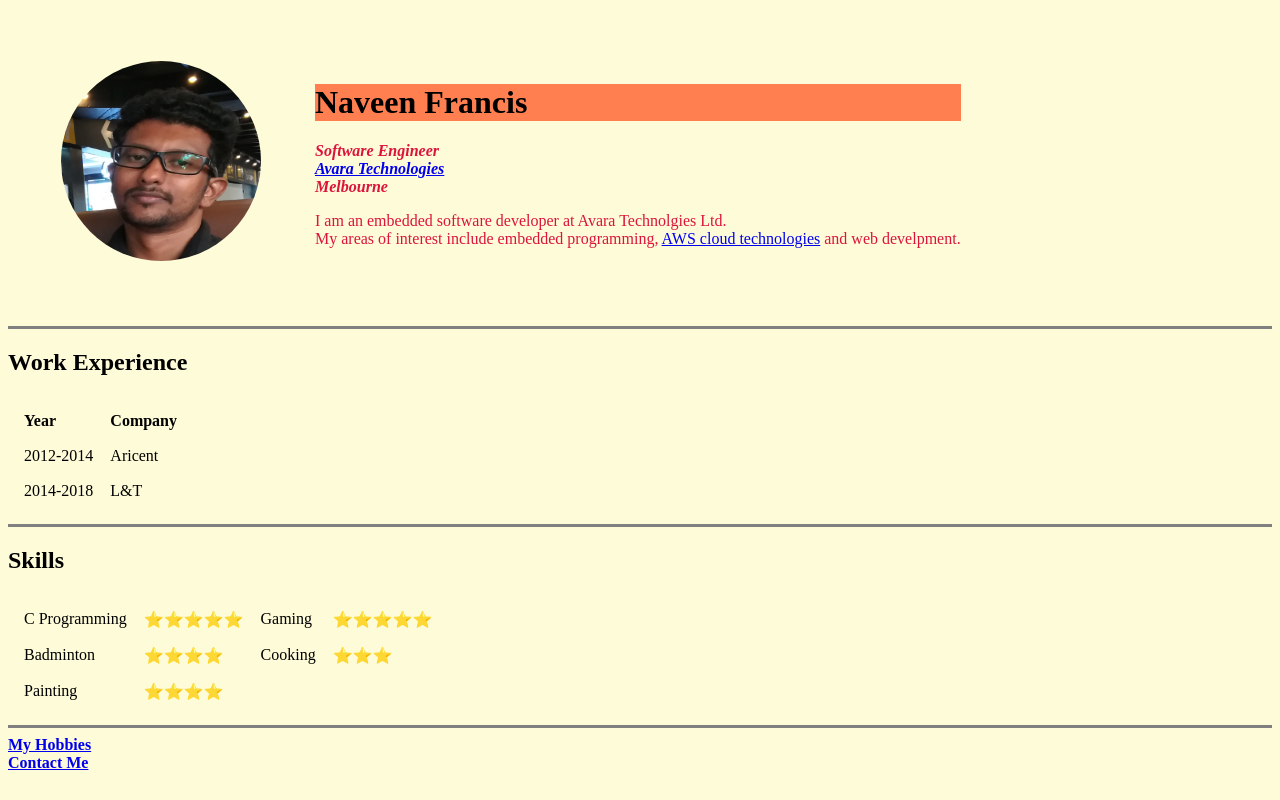
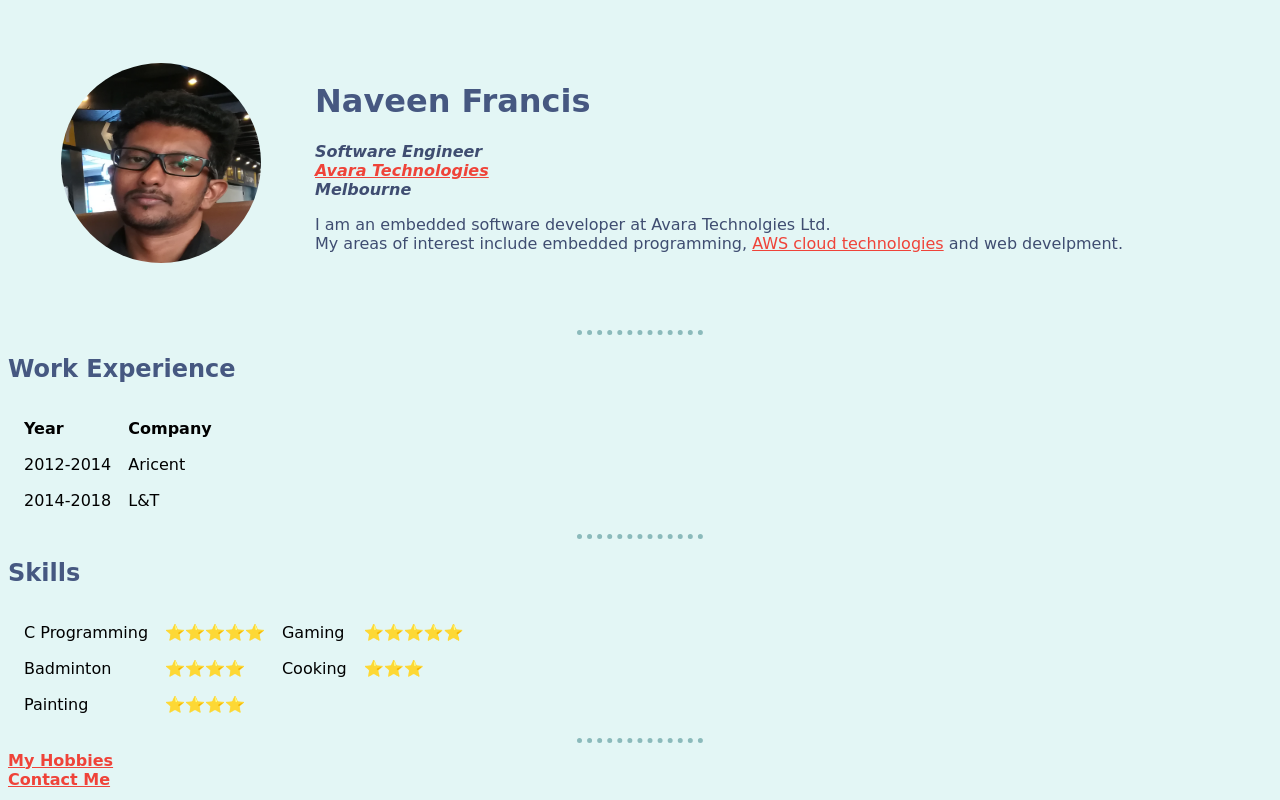
Before and after one commit to naveenfcj/CV, a plain HTML site: page index.html in a window 1280 px wide. Drawn offline with Linux system fonts and the light colour scheme.

Commit message:
Added CSS styling to site

```diff
--- /dev/null
+++ b/css/style.css
@@ -0,0 +1,47 @@
+body {
+  background-color: #e3f6f5;
+}
+
+h1{
+  font-family: cursive;
+  color:#465881;
+}
+h2 {
+  font-family: cursive;
+  color: #465881;
+}
+table{
+  font-family: cursive;
+}
+p {
+  font-family: cursive;
+  color: #3f4d71;
+}
+a{
+  font-family: cursive;
+    color: #ef4339;
+}
+ul {
+  font-family: cursive;
+}
+
+fieldset {
+  font-family: cursive;
+  background-color: #bae8e8;
+  color: #3f4d71;
+}
+
+hr {
+  border-bottom-color: #8bbabb;
+  border-top-style: none;
+  border-right-style: none;
+  border-left-style: none;
+  border-bottom-style: dotted;
+  border-bottom-width: .35em;
+  width: 10%;
+
+}
+
+img {
+  border-radius: 85%;
+}
--- a/index.html
+++ b/index.html
@@ -2,15 +2,11 @@
 <html lang="en" dir="ltr">
 
 <head>
-  <style>
-    img {
-      border-radius: 85%;
-    }
-  </style>
   <!--
   <img src="images/new1.png" height="200px" width="200px" alt="Profile picture"> -->
   <meta charset="utf-8">
   <title>Naveen's Personal Site</title>
+  <link rel="stylesheet" href="css/style.css">
 </head>
 
 
@@ -26,29 +22,8 @@
       </td>
     </tr>
   </table>
-  <style>
-    body {
-      background-color: #fefbd8;
-    }
 
-    h1 {
-      background-color: coral;
-    }
-
-    h1 {
-      color: black;
-    }
-
-    p {
-      color: crimson;
-    }
-
-    ul {
-      color: crimson;
-    }
-  </style>
-
-  <hr size="3" noshade color="grey">
+  <hr>
   <h2><strong>Work Experience</strong></h2>
 
   <table cellspacing="15">
@@ -70,7 +45,7 @@
 
     </tbody>
   </table>
-  <hr size="3" noshade color="grey">
+  <hr>
 
   <h2><strong>Skills</strong></h2>
 
@@ -118,7 +93,7 @@
     </tr>
   </table> -->
 
-  <hr size="3" noshade color="grey">
+  <hr>
 
   <a href="hobbies.html"><strong>My Hobbies</strong></a><br>
   <a href="contact.html"><strong>Contact Me</strong></a>
```
Also changed, not shown: contact.html (+5 -24 lines), hobbies.html (+1 -23 lines).
